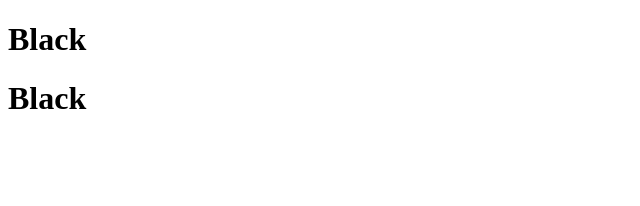
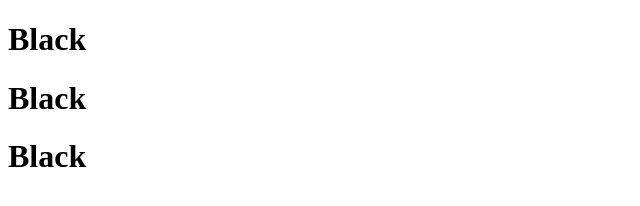
Before and after one commit to VanyaMark/flexbox-business-site-starting, a plain HTML site: page index.html in a window 1280 px wide. Shown: the whole page, without its empty margins (0-640 px from the left). Drawn offline with Linux system fonts and the light colour scheme.

Commit message:
initial 2

```diff
--- a/index.html
+++ b/index.html
@@ -8,5 +8,6 @@
   <body>
     <h1>Black</h1>
     <h1>Black</h1>
+    <h1>Black</h1>
   </body>
 </html>
```
